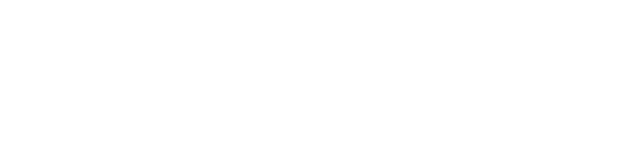
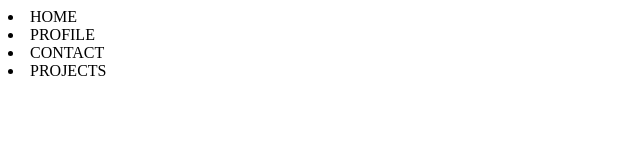
Before and after one commit to bijimathew/PRACTICE, a plain HTML site: page index.html in a window 1280 px wide. Shown: the whole page, without its empty margins (0-640 px from the left). Drawn offline with Linux system fonts and the light colour scheme.

Commit message:
page body

```diff
--- a/index.html
+++ b/index.html
@@ -6,6 +6,13 @@
     <title>practice webpage</title>
 </head>
 <body>
-
+    <div class="container">
+        <div class="navbar">
+            <li>HOME</li>
+            <li>PROFILE</li>
+            <li>CONTACT</li>
+            <li>PROJECTS</li>
+        </div>
+    </div>
 </body>
 </html>
```
